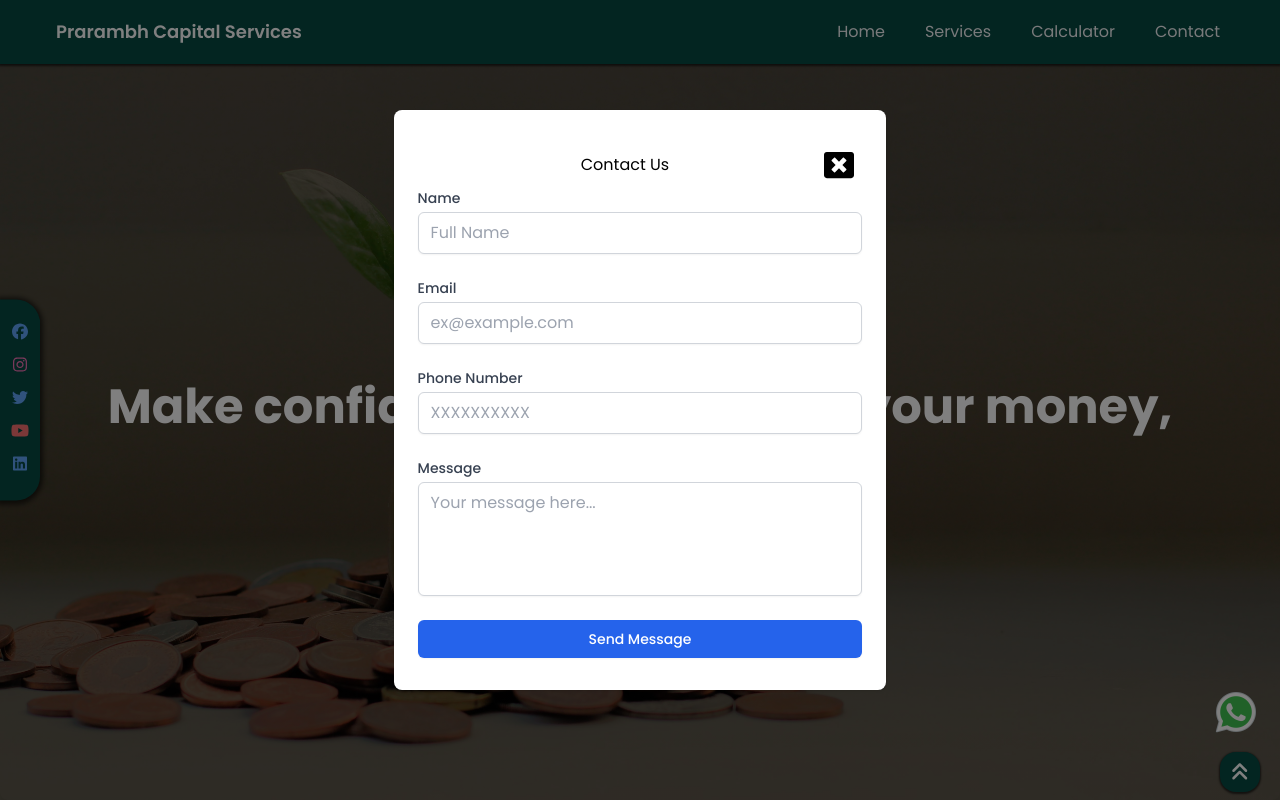
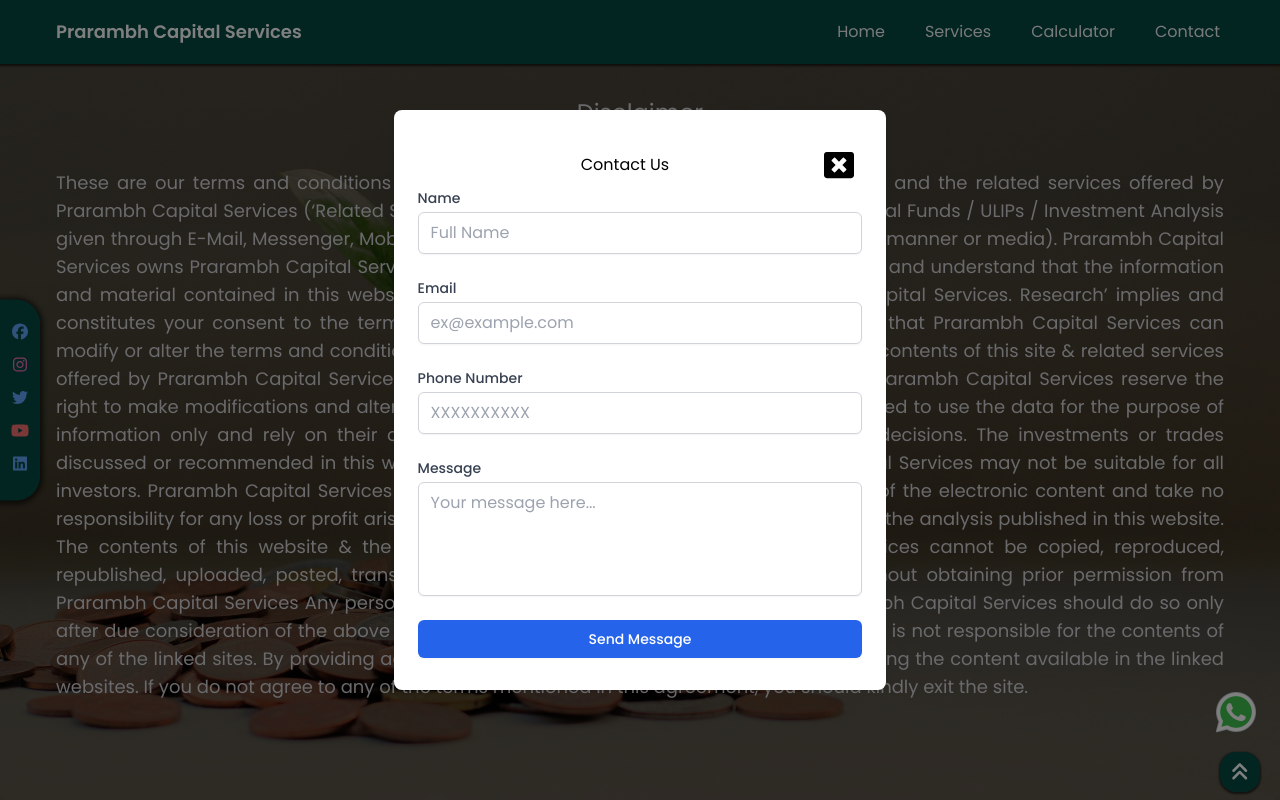
Before and after one commit to GaurangTandon/Prarambh-Capital-Services, a React (Vite) app in the folder frontend/: page /disclaimer in a window 1280 px wide. Built offline with nearby package versions, Linux system fonts and the light colour scheme.

Commit message:
Added: disclaimer page

```diff
--- /dev/null
+++ b/frontend/src/pages/Disclaimer.jsx
@@ -0,0 +1,47 @@
+
+const Disclaimer = () => {
+  return (
+    <div className="min-h-[100vh] text-zinc-300">
+      <h1 className="p-10 text-center text-2xl">Disclaimer</h1>
+      <p className="mx-14 text-justify text-lg">
+        These are our terms and conditions for usage of the website, Prarambh
+        Capital Services and the related services offered by Prarambh Capital
+        Services (‘Related Services’ hereafter means Stock Market Trading /
+        Mutual Funds / ULIPs / Investment Analysis given through E-Mail,
+        Messenger, Mobile Phone, Mobile SMS, Telephone or in any other form,
+        manner or media). Prarambh Capital Services owns Prarambh Capital
+        Services and all its contents & related services. You agree and
+        understand that the information and material contained in this website
+        and the related services offered by Prarambh Capital Services. Research’
+        implies and constitutes your consent to the terms and conditions
+        mentioned below. You also agree that Prarambh Capital Services can
+        modify or alter the terms and conditions of the use of this service
+        without any liability. The contents of this site & related services
+        offered by Prarambh Capital Services are solely the personal views of
+        the contributors. Prarambh Capital Services reserve the right to make
+        modifications and alterations to the contents of this website. Users are
+        advised to use the data for the purpose of information only and rely on
+        their own judgment while making investment or trading decisions. The
+        investments or trades discussed or recommended in this website & related
+        services offered by Prarambh Capital Services may not be suitable for
+        all investors. Prarambh Capital Services do not warranty the timeliness,
+        accuracy or quality of the electronic content and take no responsibility
+        for any loss or profit arising out of decisions being made by anyone
+        acting on the analysis published in this website. The contents of this
+        website & the related services offered by Prarambh Capital Services
+        cannot be copied, reproduced, republished, uploaded, posted, transmitted
+        or distributed for any non-personal use without obtaining prior
+        permission from Prarambh Capital Services Any person who intend to use
+        the services rendered by Prarambh Capital Services should do so only
+        after due consideration of the above as well as all other factors.
+        Prarambh Capital Services is not responsible for the contents of any of
+        the linked sites. By providing access to other website nor recommending
+        nor endorsing the content available in the linked websites. If you do
+        not agree to any of the terms mentioned in this agreement, you should
+        kindly exit the site.
+      </p>
+    </div>
+  );
+}
+
+export default Disclaimer
--- a/frontend/src/pages/NotFound.jsx
+++ b/frontend/src/pages/NotFound.jsx
@@ -1,4 +1,5 @@
 import React from "react";
+
 function NotFound() {
   return (
     <div className="flex h-screen w-screen justify-center content-center items-center">
--- a/frontend/src/routes/Router.jsx
+++ b/frontend/src/routes/Router.jsx
@@ -1,12 +1,14 @@
-import React from 'react'
-import { Routes, Route } from "react-router-dom";
-import Layout from "@/layout/Layout";
-import Home from "@/pages/Home";
+import { Route, Routes } from "react-router-dom";
+
 import About from "@/pages/About";
-import Services from "@/pages/Services";
 import Calculator from "@/pages/Calculator";
 import Contacts from "@/pages/Contacts";
+import Disclaimer from "@/pages/Disclaimer";
+import Home from "@/pages/Home";
+import Layout from "@/layout/Layout";
 import NotFound from "@/pages/NotFound";
+import Services from "@/pages/Services";
+
 const Router = () => {
   return (
     <Routes>
@@ -16,10 +18,11 @@
         <Route path="/services" element={<Services />}></Route>
         <Route path="/calculator" element={<Calculator />}></Route>
         <Route path="/contacts" element={<Contacts />}></Route>
-        <Route path="*" element={<Home />}></Route>
+        <Route path="/disclaimer" element={<Disclaimer />}></Route>
+        <Route path="*" element={<NotFound />}></Route>
       </Route>
     </Routes>
   );
-}
+};
 
-export default Router
+export default Router;
```
